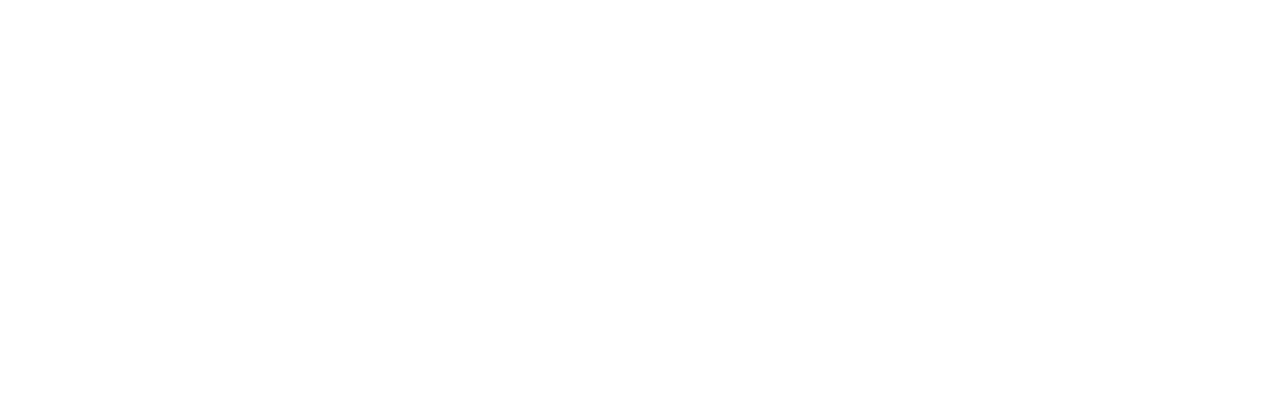
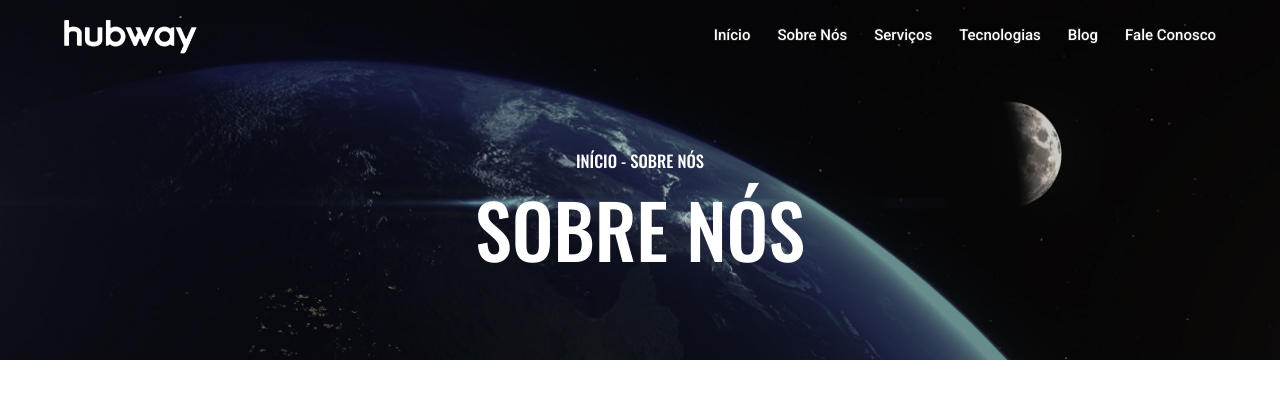
Before and after one commit to matheusAlvarenga/NovoSiteHubway_FrontEnd, a React (Create React App) app: page /sobre-nos in a window 1280 px wide. Shown: the top 398 px of the page. Built offline with nearby package versions, Linux system fonts and the light colour scheme.

Commit message:
Started the About Us Page and Finished the Banner

```diff
--- a/src/App.css
+++ b/src/App.css
@@ -61,6 +61,7 @@
     font-family: Oswald, sans-serif;
     -webkit-font-smoothing: antialiased;
     overflow-x: hidden;
+    background-color: white;
 }
 
 input,
--- /dev/null
+++ b/src/pages/banner_pages/index.js
@@ -0,0 +1,12 @@
+import React from 'react';
+
+import './style.css';
+
+export default function BannerPages({ textos }) {
+    return (
+        <div className="banner-pages-container">
+            <p>{textos.breadcrumb}</p>
+            <h1>{textos.titulo}</h1>
+        </div>
+    );
+}
--- /dev/null
+++ b/src/pages/banner_pages/style.css
@@ -0,0 +1,27 @@
+.banner-pages-container {
+    height: 360px;
+    display: flex;
+    flex-direction: column;
+    justify-content: center;
+    align-items: center;
+
+    background: url('../../assets/background_pages.jpg');
+    background-size: cover;
+}
+
+.banner-pages-container h1 {
+    font-weight: 500;
+    font-size: 74.1987px;
+    line-height: 110px;
+    text-transform: uppercase;
+    color: #ffffff;
+}
+
+.banner-pages-container p {
+    margin-top: 70px;
+    font-weight: 500;
+    font-size: 16.5882px;
+    line-height: 25px;
+    text-transform: uppercase;
+    color: #ffffff;
+}
--- a/src/pages/feedback/index.js
+++ b/src/pages/feedback/index.js
@@ -2,6 +2,32 @@
 import { FiChevronLeft, FiChevronRight } from 'react-icons/fi';
 
 import './style.css';
+
+function changeFeedbacks(num1, num2) {}
+
+function buttonsMap(dados) {
+    const num_btn = dados.length;
+}
+
+function feedbackMap(dados) {
+    return dados.map((feed, key) => {
+        let display_m;
+        if (key % 2 == 0) {
+            display_m = 'block';
+        } else {
+            display_m = 'none';
+        }
+
+        return (
+            <div style={{ display: display_m }} className="feedback" key={key}>
+                <h3>{feed.autor}</h3>
+                <p>{feed.cargo}</p>
+                <p>{feed.mensagem}</p>
+                <p className="data">{feed.data}</p>
+            </div>
+        );
+    });
+}
 
 export default function Feedback({ dados, textos }) {
     return (
@@ -21,30 +47,7 @@
                 <div className="seta-esq">
                     <FiChevronLeft></FiChevronLeft>
                 </div>
-                <div className="feedback">
-                    <h3>Matheus Alvarenga</h3>
-                    <p>Cargo</p>
-                    <p>
-                        “Rapidiously synthesize parallel information rather than
-                        web-enabled infrastructures. Rapidiously conceptualize
-                        intuitive paradigms before optimal synergy. Globally
-                        benchmark wireless interfaces whereas tactical
-                        meta-services.”
-                    </p>
-                    <p className="data">22/09/2020</p>
-                </div>
-                <div className="feedback">
-                    <h3>Matheus Alvarenga</h3>
-                    <p>Cargo</p>
-                    <p>
-                        “Rapidiously synthesize parallel information rather than
-                        web-enabled infrastructures. Rapidiously conceptualize
-                        intuitive paradigms before optimal synergy. Globally
-                        benchmark wireless interfaces whereas tactical
-                        meta-services.”
-                    </p>
-                    <p className="data">22/09/2020</p>
-                </div>
+                {feedbackMap(dados)}
                 <div className="seta-dir">
                     <FiChevronRight></FiChevronRight>
                 </div>
--- a/src/pages/header/style.css
+++ b/src/pages/header/style.css
@@ -47,8 +47,8 @@
 .header-container .menu ul li {
     display: inline-block;
     margin-left: 27px;
-    text-shadow: -1px -1px 0 #000, 1px -1px 0 #000, -1px 1px 0 #000,
-        1px 1px 0 #000;
+    text-shadow: -1px -1px 0 #141414, 1px -1px 0 #141414, -1px 1px 0 #141414,
+        1px 1px 0 #141414;
 
-    -webkit-text-stroke: 1px solid #000;
+    -webkit-text-stroke: 1px solid #141414;
 }
--- /dev/null
+++ b/src/pages/sobre_nos/index.js
@@ -0,0 +1,23 @@
+import React, { Component } from 'react';
+
+import Header from '../header';
+import BannerPages from '../banner_pages';
+
+import sobrenos_obj from '../../shared/sobre_nos.json';
+
+export default class SobreNos extends Component {
+    constructor(props) {
+        super(props);
+
+        this.textoBannerPages = sobrenos_obj.banner;
+    }
+
+    render() {
+        return (
+            <div className="sobre_nos_container">
+                <Header></Header>
+                <BannerPages textos={this.textoBannerPages}></BannerPages>
+            </div>
+        );
+    }
+}
--- /dev/null
+++ b/src/pages/sobre_nos/style.css
@@ -0,0 +1,2 @@
+.sobre_nos_container {
+}
--- a/src/routes.js
+++ b/src/routes.js
@@ -2,12 +2,14 @@
 import { BrowserRouter, Route, Switch } from 'react-router-dom';
 
 import Index from './pages/index';
+import SobreNos from './pages/sobre_nos';
 
 export default function Routes() {
     return (
         <BrowserRouter>
             <Switch>
                 <Route path="/" exact component={Index} />
+                <Route path="/sobre-nos" component={SobreNos} />
             </Switch>
         </BrowserRouter>
     );
--- a/src/shared/feedbacks_model.json
+++ b/src/shared/feedbacks_model.json
@@ -1,25 +1,25 @@
 {
     "feedbacks": [
         {
-            "autor": "Matheus Alvarenga",
+            "autor": "Matheus Alvarenga 1",
             "cargo": "Cargo",
             "mensagem": "“Rapidiously synthesize parallel information rather than web-enabled infrastructures. Rapidiously conceptualize intuitive paradigms before optimal synergy. Globally benchmark wireless interfaces whereas tactical meta-services.”",
             "data": "22/09/2020"
         },
         {
-            "autor": "Matheus Alvarenga",
+            "autor": "Matheus Alvarenga 2",
             "cargo": "Cargo",
             "mensagem": "“Rapidiously synthesize parallel information rather than web-enabled infrastructures. Rapidiously conceptualize intuitive paradigms before optimal synergy. Globally benchmark wireless interfaces whereas tactical meta-services.”",
             "data": "22/09/2020"
         },
         {
-            "autor": "Matheus Alvarenga",
+            "autor": "Matheus Alvarenga 3",
             "cargo": "Cargo",
             "mensagem": "“Rapidiously synthesize parallel information rather than web-enabled infrastructures. Rapidiously conceptualize intuitive paradigms before optimal synergy. Globally benchmark wireless interfaces whereas tactical meta-services.”",
             "data": "22/09/2020"
         },
         {
-            "autor": "Matheus Alvarenga",
+            "autor": "Matheus Alvarenga 3",
             "cargo": "Cargo",
             "mensagem": "“Rapidiously synthesize parallel information rather than web-enabled infrastructures. Rapidiously conceptualize intuitive paradigms before optimal synergy. Globally benchmark wireless interfaces whereas tactical meta-services.”",
             "data": "22/09/2020"
--- /dev/null
+++ b/src/shared/sobre_nos.json
@@ -0,0 +1,32 @@
+{
+    "banner": {
+        "breadcrumb": "Início - Sobre Nós",
+        "titulo": "Sobre Nós"
+    },
+    "bem-vindo": {
+        "acima": "BEM-VINDO À AGÊNCIA DIGITAL HUBWAY",
+        "titulo": "Lorem ipsum dolor sit amet, consectetur adipiscing elit.",
+        "ano": "2001"
+    },
+    "feedbacks": {
+        "acima": "LOREM IPSUM DOLOR SIT AMET"
+    },
+    "banner_newsletter": {
+        "frase": "Quer saber todas as novidades?",
+        "button": "Se increva"
+    },
+    "nossa_equipe": {
+        "acima": "AQUELES QUE TORNAM REALIDADE",
+        "titulo": "NOSSA EQUIPE",
+        "paragrafo": "Lorem ipsum dolor sit amet, consectetur adipiscing elit. Pellentesque ornare nec ligula nec blandit. Sed vitae luctus diam."
+    },
+    "nossos_valores": {
+        "acima": "AQUELES QUE TORNAM REALIDADE",
+        "titulo": "POR QUE NOS ESCOLHER?",
+        "paragrafo": "Lorem ipsum dolor sit amet, consectetur adipiscing elit. Pellentesque ornare nec ligula nec blandit. Sed vitae luctus diam."
+    },
+    "banner_faleconosco": {
+        "frase": "Quer tornar seu projeto realidade?",
+        "button": "Fale conosco"
+    }
+}
```
Also changed, not shown: src/assets/background_pages.jpg (added).
